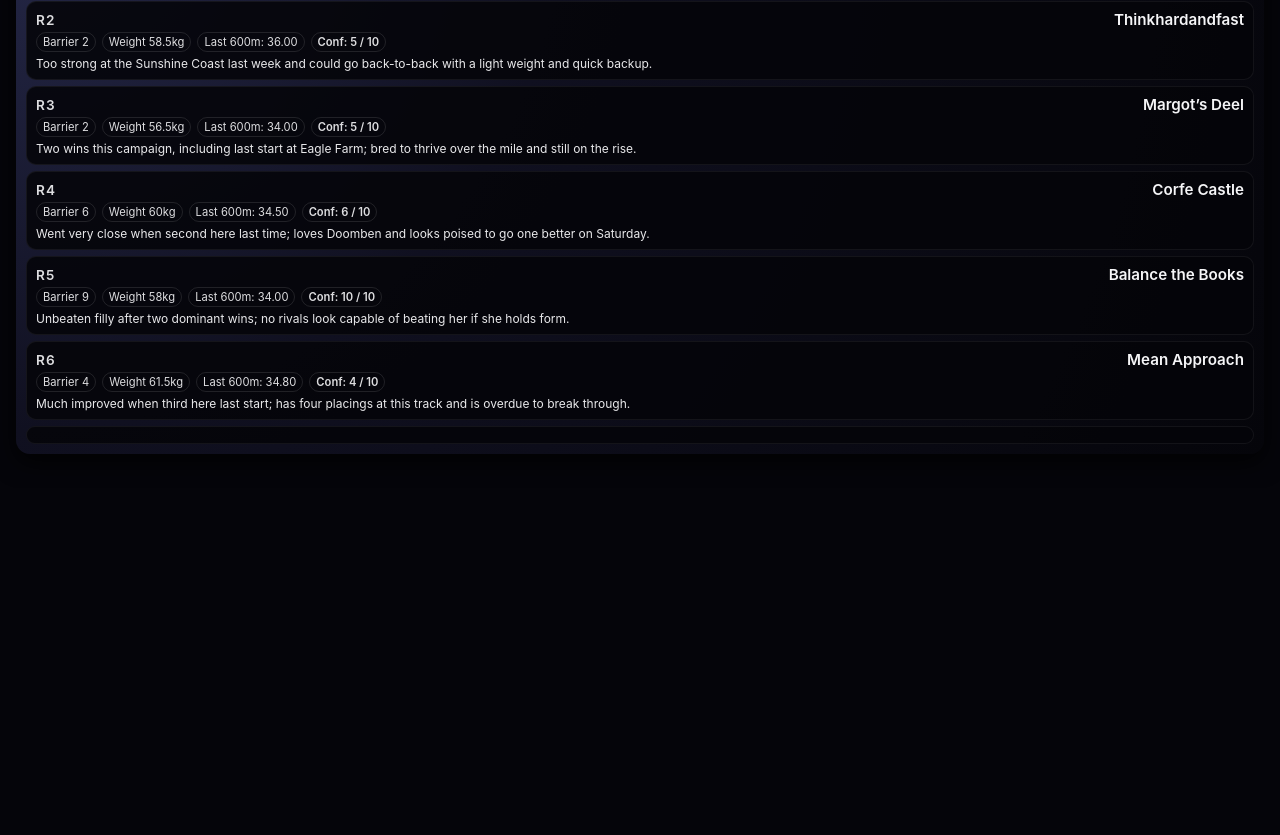
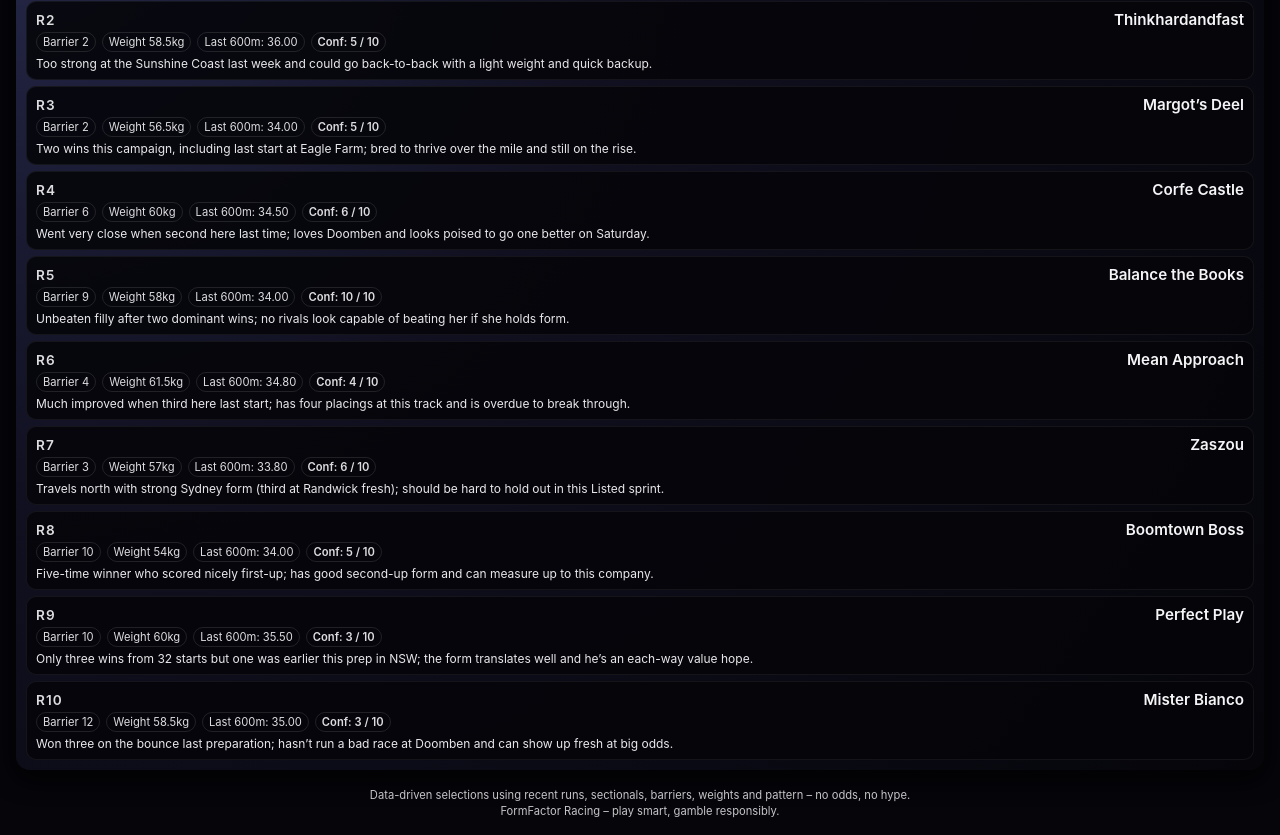
Before and after one commit to Shead83/formfactor-racing, a website: page formfactor_racing_site_v2/picks.html in a window 1280 px wide. Shown: the part 2070-2905 px from the top of the page. Before the commit the page ends 2558 px from the top, so only its background shows below. Drawn offline with Linux system fonts and the light colour scheme.

Commit message:
Update picks.html

```diff
--- a/formfactor_racing_site_v2/picks.html
+++ b/formfactor_racing_site_v2/picks.html
@@ -592,4 +592,75 @@
       </article>
 
       <article class="race-card">
-        <div class="rac
+        <div class="race-heading">
+          <div class="race-num">R7</div>
+          <div class="horse-name">Zaszou</div>
+        </div>
+        <div class="meta-row">
+          <span class="pill">Barrier 3</span>
+          <span class="pill">Weight 57kg</span>
+          <span class="pill">Last 600m: 33.80</span>
+          <span class="pill confidence">Conf: 6 / 10</span>
+        </div>
+        <div class="explanation">
+          Travels north with strong Sydney form (third at Randwick fresh); should be hard to hold out in this Listed sprint.
+        </div>
+      </article>
+
+      <article class="race-card">
+        <div class="race-heading">
+          <div class="race-num">R8</div>
+          <div class="horse-name">Boomtown Boss</div>
+        </div>
+        <div class="meta-row">
+          <span class="pill">Barrier 10</span>
+          <span class="pill">Weight 54kg</span>
+          <span class="pill">Last 600m: 34.00</span>
+          <span class="pill confidence">Conf: 5 / 10</span>
+        </div>
+        <div class="explanation">
+          Five-time winner who scored nicely first-up; has good second-up form and can measure up to this company.
+        </div>
+      </article>
+
+      <article class="race-card">
+        <div class="race-heading">
+          <div class="race-num">R9</div>
+          <div class="horse-name">Perfect Play</div>
+        </div>
+        <div class="meta-row">
+          <span class="pill">Barrier 10</span>
+          <span class="pill">Weight 60kg</span>
+          <span class="pill">Last 600m: 35.50</span>
+          <span class="pill confidence">Conf: 3 / 10</span>
+        </div>
+        <div class="explanation">
+          Only three wins from 32 starts but one was earlier this prep in NSW; the form translates well and he’s an each-way value hope.
+        </div>
+      </article>
+
+      <article class="race-card">
+        <div class="race-heading">
+          <div class="race-num">R10</div>
+          <div class="horse-name">Mister Bianco</div>
+        </div>
+        <div class="meta-row">
+          <span class="pill">Barrier 12</span>
+          <span class="pill">Weight 58.5kg</span>
+          <span class="pill">Last 600m: 35.00</span>
+          <span class="pill confidence">Conf: 3 / 10</span>
+        </div>
+        <div class="explanation">
+          Won three on the bounce last preparation; hasn’t run a bad race at Doomben and can show up fresh at big odds.
+        </div>
+      </article>
+
+    </div>
+  </section>
+
+  <footer>
+    Data-driven selections using recent runs, sectionals, barriers, weights and pattern – no odds, no hype.
+    <br />FormFactor Racing – play smart, gamble responsibly.
+  </footer>
+</body>
+</html>
```
